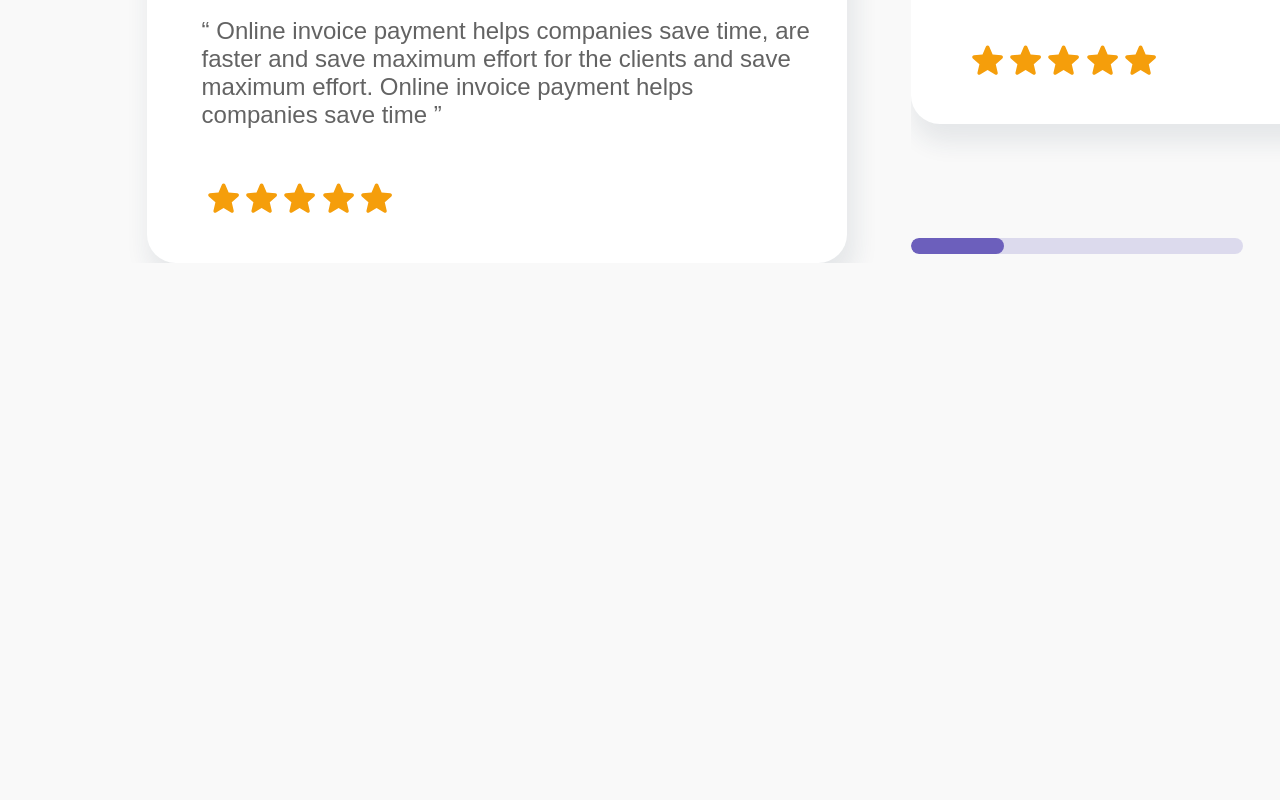
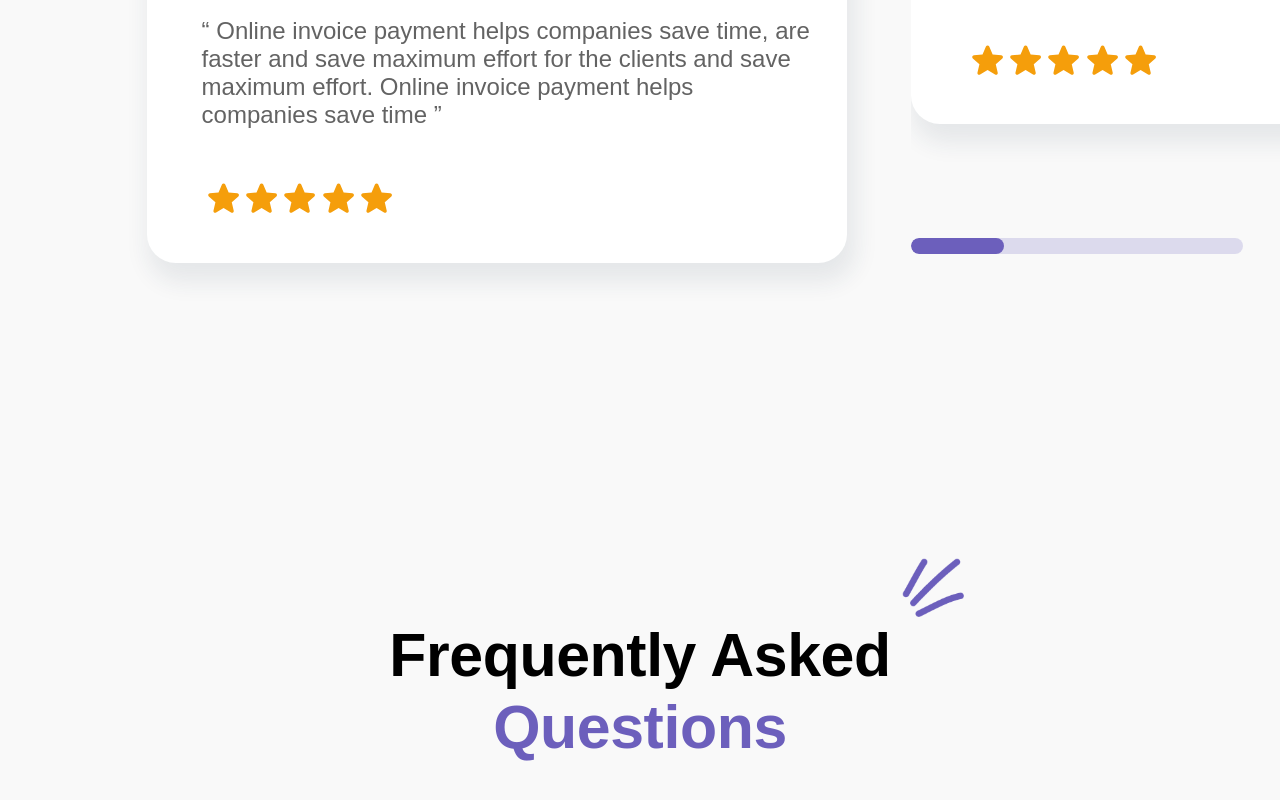
Before and after one commit to igorSachkov/vite-react-ts, a React (Vite) app: page /second-task in a window 1280 px wide. Shown: the part 5406-6206 px from the top of the page. Before the commit the page ends 5669 px from the top, so only its background shows below. Built offline with nearby package versions, Linux system fonts and the light colour scheme; a web font is replaced by a local one.

Commit message:
feat(FAQSection): content init

```diff
--- a/src/pages/TaskLandingPage/CustomerReviewsSection/CustomerReviewSlider/CustomerReviewSlider.module.scss
+++ b/src/pages/TaskLandingPage/CustomerReviewsSection/CustomerReviewSlider/CustomerReviewSlider.module.scss
@@ -4,7 +4,7 @@
 .sliderContainer {
   display: flex;
 
-  .r {
+  .activeArea {
     overflow-x: hidden;
     scrollbar-color: #6C5FBC rgba(108, 95, 188, 0.2);
     margin-left: 4rem;
--- a/src/pages/TaskLandingPage/CustomerReviewsSection/CustomerReviewSlider/CustomerReviewSlider.tsx
+++ b/src/pages/TaskLandingPage/CustomerReviewsSection/CustomerReviewSlider/CustomerReviewSlider.tsx
@@ -15,7 +15,7 @@ export const CustomerReviewSlider = ({sliders}: ISliderCustomerProps) => {
       <div>
         <CustomerReviewCard {...sliders[activeSlider]} isActive={true}/>
       </div>
-      <div className={style.r}>
+      <div className={style.activeArea}>
         <div className={style.slides}>
           {slicedArray.map(item => <CustomerReviewCard {...item}/>)}
         </div>
--- /dev/null
+++ b/src/pages/TaskLandingPage/FAQSection/FAQSection.module.scss
@@ -0,0 +1,23 @@
+@import "src/styles/variables";
+
+
+.sectionContainer {
+  display: flex;
+  justify-content: center;
+
+  h2 {
+    text-align: center;
+    font-size: 3.8rem;
+    letter-spacing: -.4px;
+    line-height: 4.5rem;
+    position: relative;
+  }
+
+  .titleImg {
+    position: absolute;
+    right: -73px;
+    top: -61px;
+    object-fit: contain;
+    width: 62px;
+  }
+}
--- /dev/null
+++ b/src/pages/TaskLandingPage/FAQSection/FAQSection.tsx
@@ -0,0 +1,14 @@
+import style from './FAQSection.module.scss';
+import titleImg from '@assets/faqSection/Group 427320339.png';
+
+
+export const FAQSection = () => {
+  return (
+    <section className={style.sectionContainer}>
+      <h2 className={'poppins-600'}>Frequently Asked<br/> <span className={'primary-text'}>Questions</span>
+        <img className={style.titleImg} src={titleImg} alt="title image"/>
+      </h2>
+
+    </section>
+  );
+};
--- a/src/pages/TaskLandingPage/TaskLandingPage.tsx
+++ b/src/pages/TaskLandingPage/TaskLandingPage.tsx
@@ -6,6 +6,7 @@ import style from './TaskLandingPage.module.scss';
 import {RecipesSection} from '@pages/TaskLandingPage/RecipesSection/RecipesSection.tsx';
 import {PurchaseSection} from '@pages/TaskLandingPage/PurchaseSection/PurchaseSection.tsx';
 import {CustomerReviewsSection} from '@pages/TaskLandingPage/CustomerReviewsSection/CustomerReviewsSection.tsx';
+import {FAQSection} from '@pages/TaskLandingPage/FAQSection/FAQSection.tsx';
 
 export const TaskLandingPage = () => {
   return (
@@ -38,6 +39,9 @@ export const TaskLandingPage = () => {
         <div style={{marginTop: '8rem'}}>
           <CustomerReviewsSection/>
         </div>
+        <div className='container' style={{marginTop: '19.1rem'}}>
+          <FAQSection/>
+        </div>
       </main>
     </>
   );
```
Also changed, not shown: src/assets/faqSection/Group 427320339.png (added).
